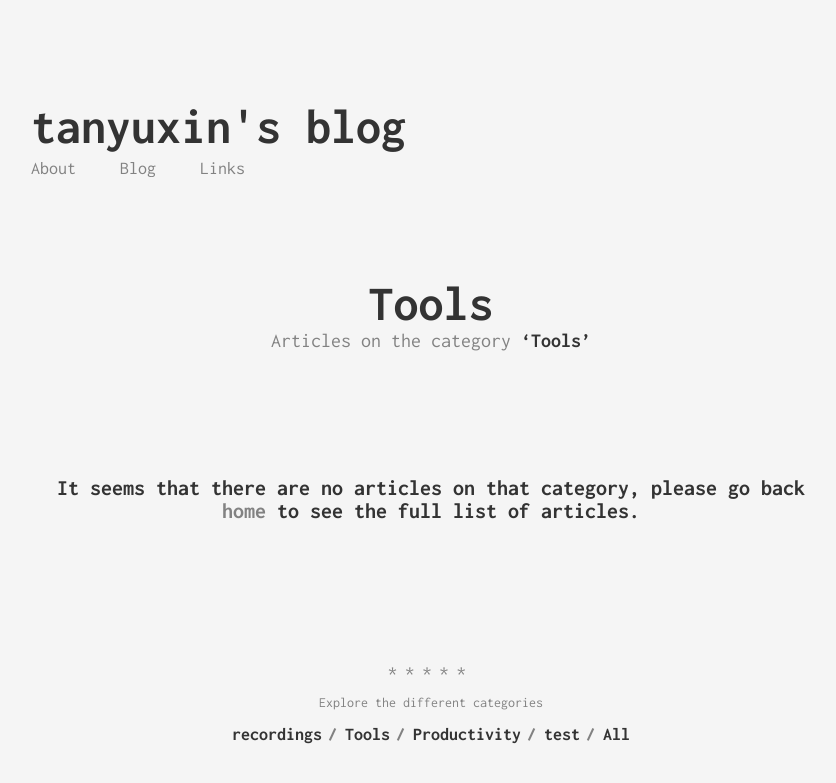
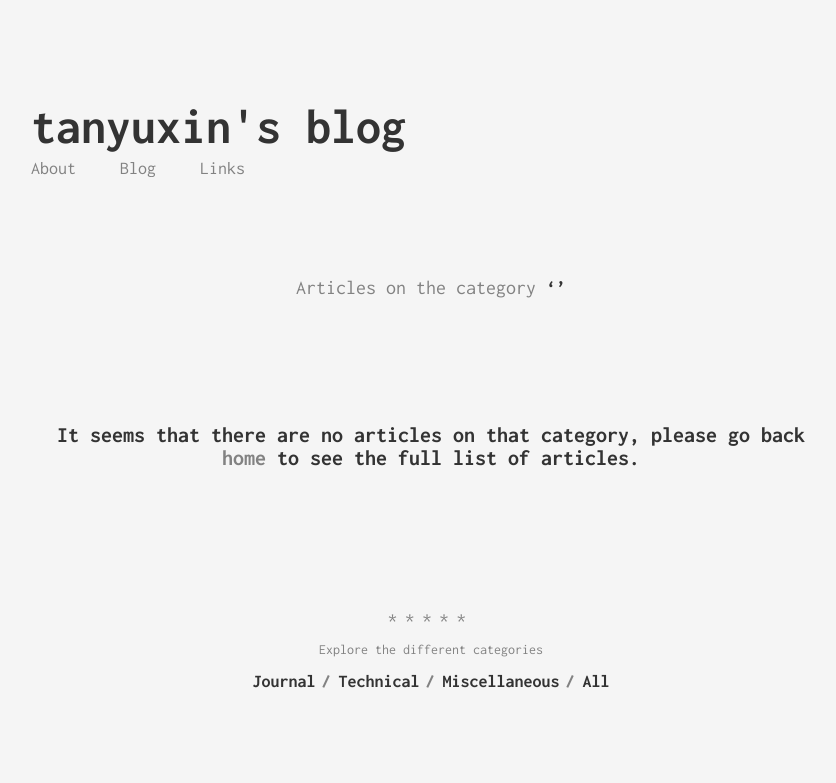
Before and after one commit to x1in-rain/x1in-rain.github.io, a Jekyll site: the page built from categories/tools.html, in a window 1280 px wide. Shown: the top 783 px of the page, without its empty margins (209-1045 px from the left). Built offline with Jekyll 4.4.1, drawn with Linux system fonts in a browser that asks for light colours.

Commit message:
Update categories.yml

```diff
--- a/_data/categories.yml
+++ b/_data/categories.yml
@@ -1,11 +1,8 @@
-- slug: recordings
-  name: recordings
+- slug: Journal
+  name: Journal
 
-- slug: tools
-  name: Tools
+- slug: Technical
+  name: Technical
 
-- slug: productivity
-  name: Productivity
-
-- slug: test
-  name: test
+- slug: Miscellaneous
+  name: Miscellaneous
```
